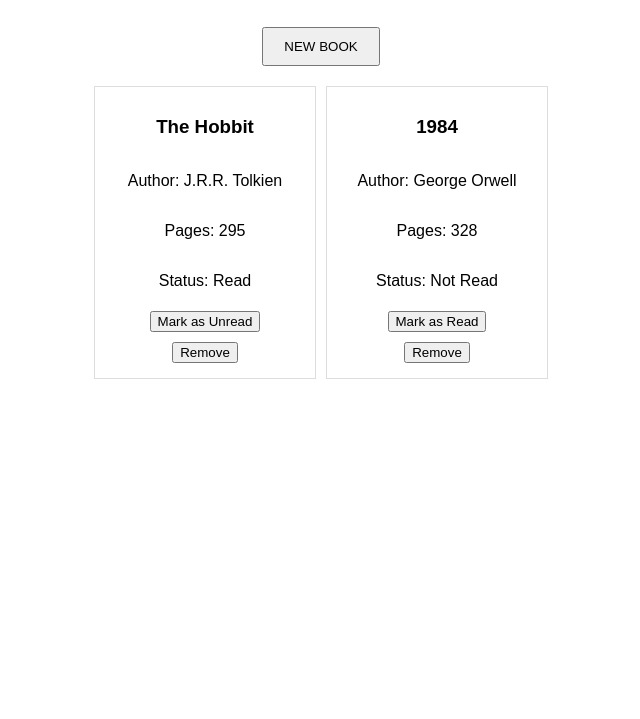
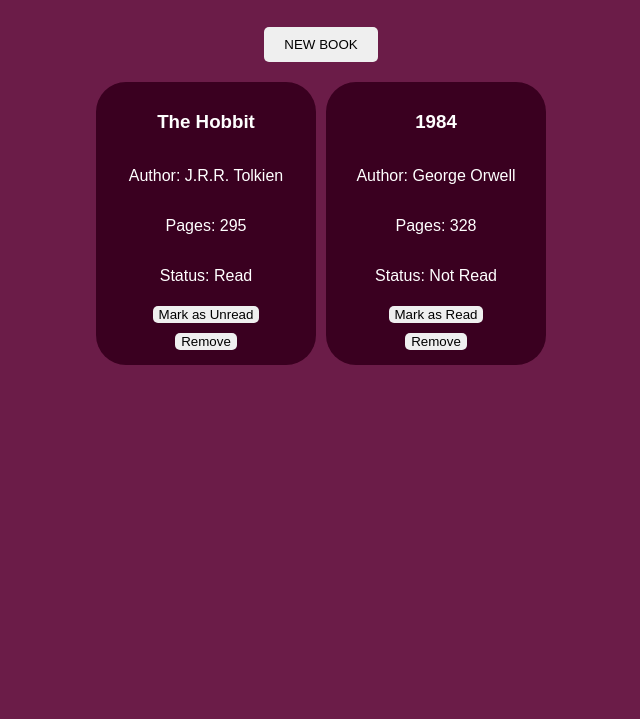
Before and after one commit to adambecc/odin-library, a plain HTML site: page index.html in a window 1280 px wide. Shown: the part 81-800 px from the top of the page, without its empty margins (319-959 px from the left). Drawn offline with Linux system fonts and the light colour scheme.

Commit message:
colors changed

```diff
--- a/styles.css
+++ b/styles.css
@@ -5,6 +5,8 @@ body {
     display: flex;
     flex-direction: column;
     align-items: center;
+    background-color: #6b1c48;
+    color: white;
   }
 
   #newBookBtn {
@@ -29,14 +31,17 @@ body {
   }
 
   .book-card {
-    border: 1px solid #ddd;
     padding: 10px;
     width: 200px;
     display: flex;
     flex-direction: column;
     align-items: center;
+    background-color:#3a0020;
+    border-radius: 30px;
   }
 
   button {
     margin: 5px;
+    border: 0;
+    border-radius: 5px;
   }
```
